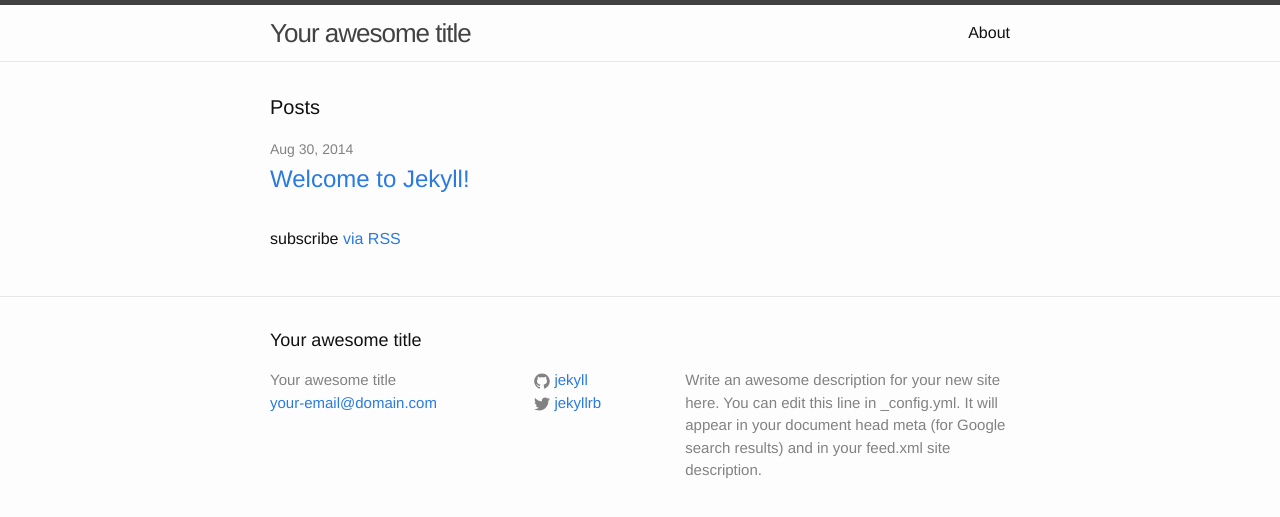
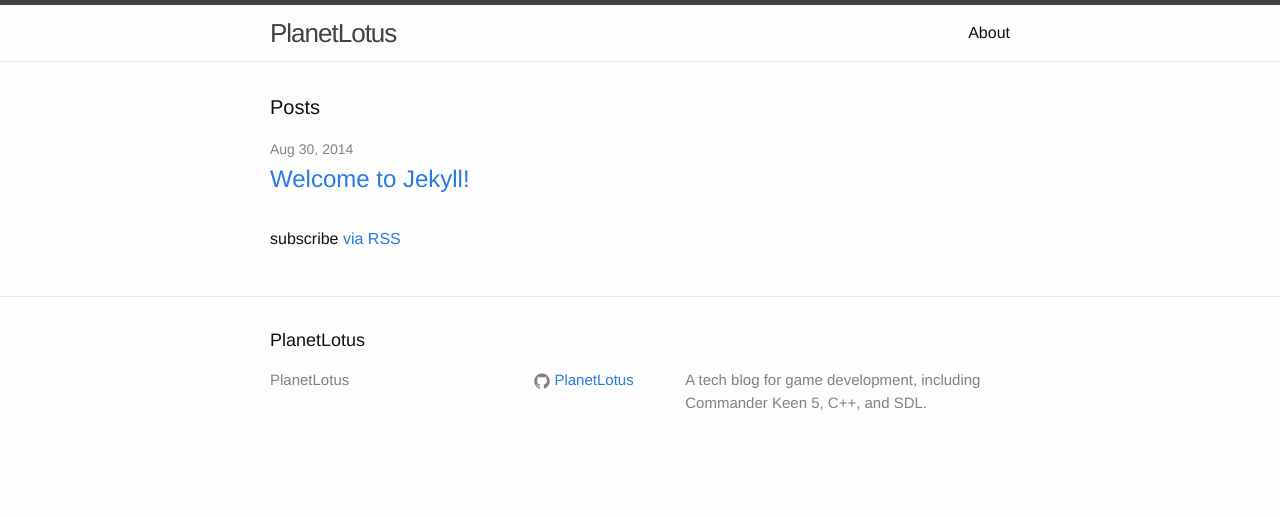
Before and after one commit to PlanetLotus/PlanetLotus.github.io, a Jekyll site: the page built from index.html, in a window 1280 px wide. Shown: the top 517 px of the page. Built offline with Jekyll 4.4.1, drawn with Linux system fonts in a browser that asks for light colours.

Commit message:
Update config.

```diff
--- a/_config.yml
+++ b/_config.yml
@@ -1,14 +1,12 @@
 # Site settings
-title: Your awesome title
-email: your-email@domain.com
+title: PlanetLotus
+email:
 description: > # this means to ignore newlines until "baseurl:"
-  Write an awesome description for your new site here. You can edit this
-  line in _config.yml. It will appear in your document head meta (for
-  Google search results) and in your feed.xml site description.
+    A tech blog for game development, including Commander Keen 5, C++, and SDL.
 baseurl: "" # the subpath of your site, e.g. /blog/
 url: "http://yourdomain.com" # the base hostname & protocol for your site
-twitter_username: jekyllrb
-github_username:  jekyll
+twitter_username:
+github_username:  PlanetLotus
 
 # Build settings
 markdown: kramdown
```
